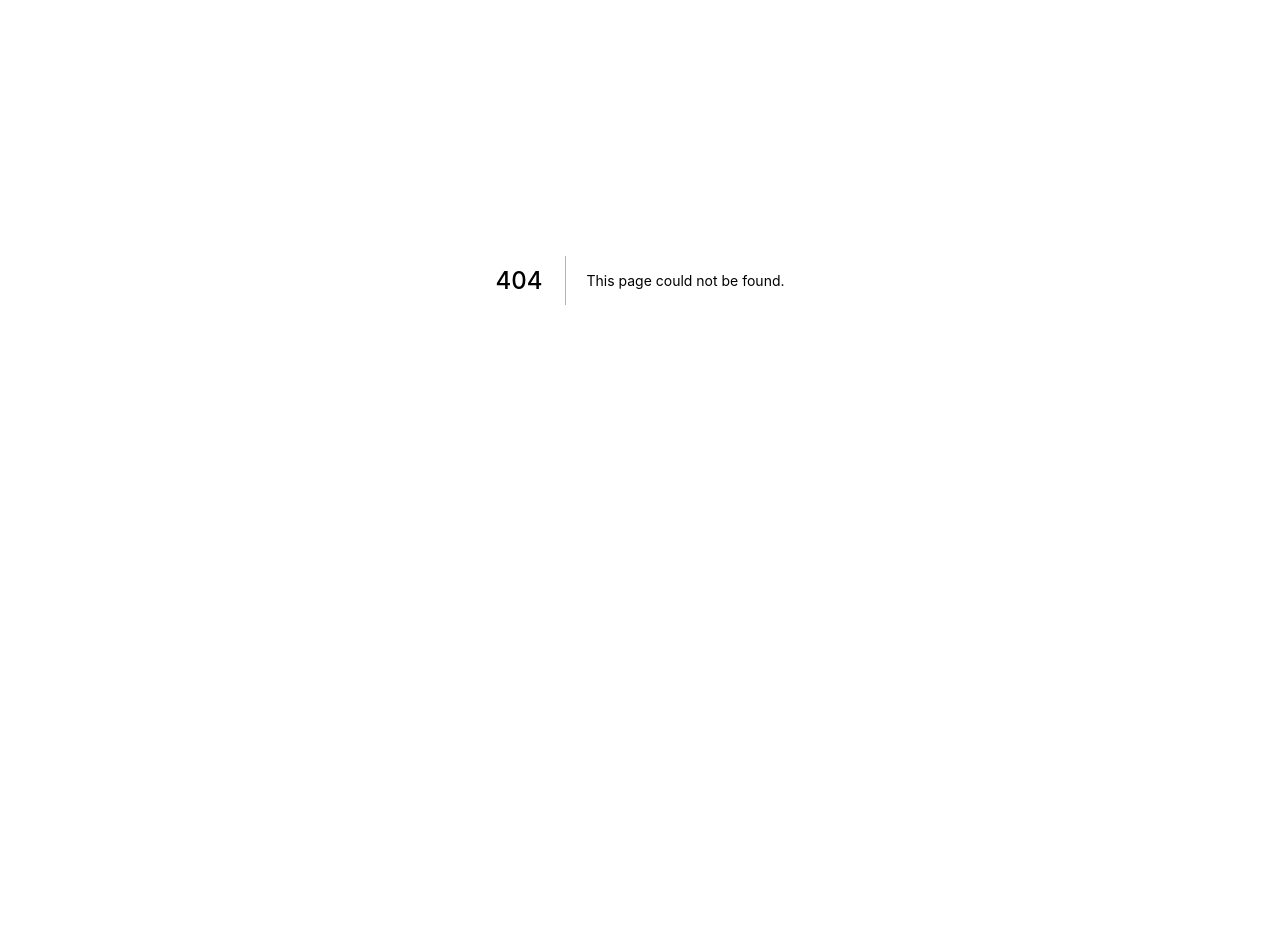
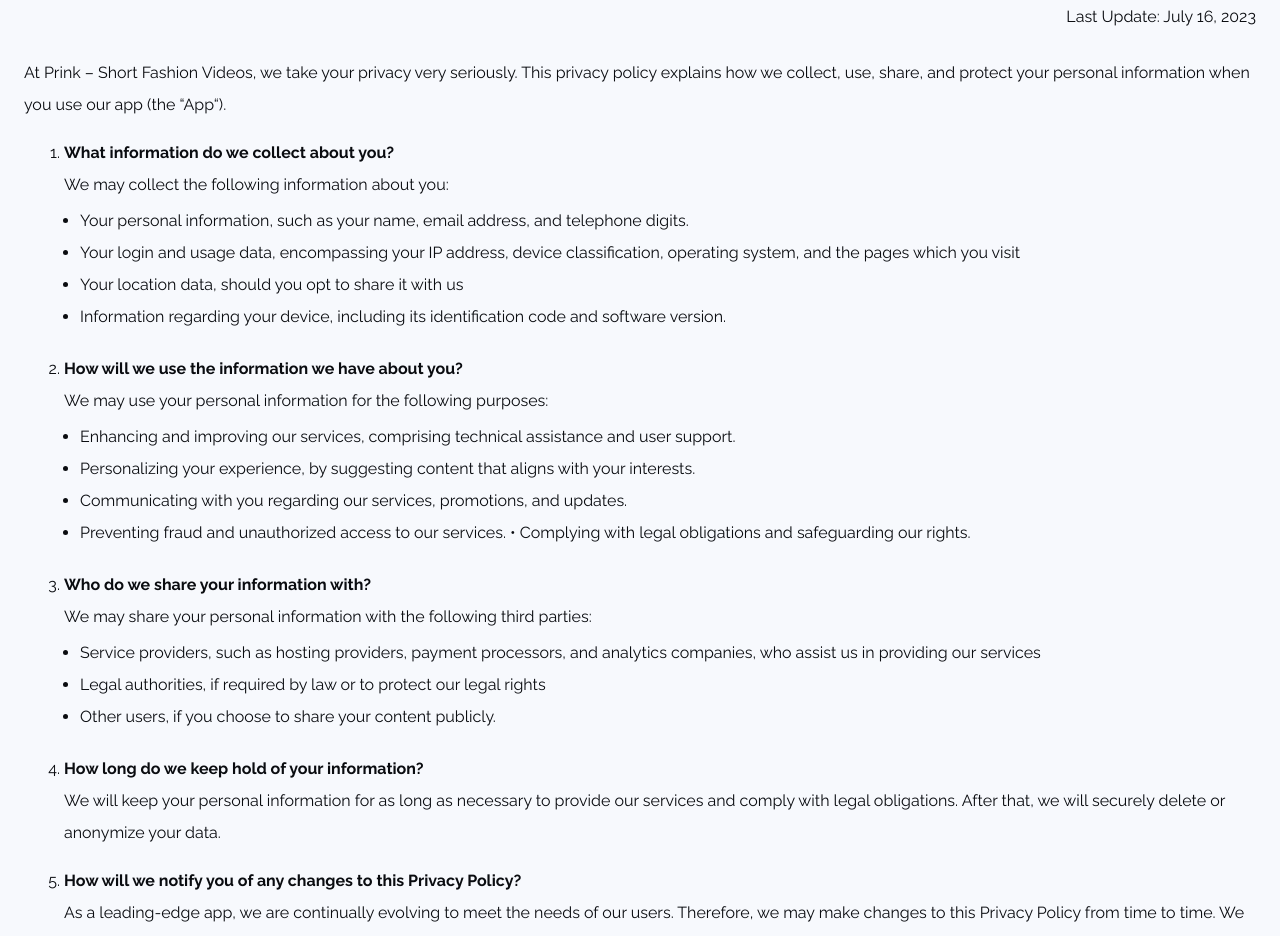
Before and after one commit to Ahmad-Zaaza/Prink-Landing-page, a Next.js app: page /privacy-policy in a window 1280 px wide. Before the commit this address had no page. Shown: the part 120-1056 px from the top of the page. Before the commit the page ends 800 px from the top, so only its background shows below. Built offline with nearby package versions, Linux system fonts and the light colour scheme.

Commit message:
add privacy policy page

```diff
--- /dev/null
+++ b/pages/privacy-policy.tsx
@@ -0,0 +1,266 @@
+import React from "react";
+import Navbar from "../components/Navbar/Navbar";
+import MaxWidthWrapper from "../components/MaxWidthWrapper/MaxWidthWrapper";
+import styled, { css } from "styled-components";
+
+const PrivacyPolicy = () => {
+  return (
+    <div style={{ paddingBlock: 24 }}>
+      <Navbar />
+      {/* <Logo variant="black-colored" /> */}
+      <MaxWidthWrapper>
+        <LastUpdatedContainer>
+          <Subtitle>Last Update: July 16, 2023</Subtitle>
+        </LastUpdatedContainer>
+        <Subtitle>
+          At Prink – Short Fashion Videos, we take your privacy very seriously.
+          This privacy policy explains how we collect, use, share, and protect
+          your personal information when you use our app (the
+          &ldquo;App&ldquo;).
+        </Subtitle>
+        <OrderedList>
+          <li>
+            <Subtitle boldVariant>
+              What information do we collect about you?
+            </Subtitle>
+            <Subtitle>
+              We may collect the following information about you:
+            </Subtitle>
+            <UnOrderedList>
+              <li>
+                Your personal information, such as your name, email address, and
+                telephone digits.
+              </li>
+              <li>
+                Your login and usage data, encompassing your IP address, device
+                classification, operating system, and the pages which you visit
+              </li>
+              <li>Your location data, should you opt to share it with us</li>
+              <li>
+                Information regarding your device, including its identification
+                code and software version.
+              </li>
+            </UnOrderedList>
+          </li>
+          <li>
+            <Subtitle boldVariant>
+              How will we use the information we have about you?
+            </Subtitle>
+            <Subtitle>
+              We may use your personal information for the following purposes:
+            </Subtitle>
+            <UnOrderedList>
+              <li>
+                Enhancing and improving our services, comprising technical
+                assistance and user support.
+              </li>
+              <li>
+                Personalizing your experience, by suggesting content that aligns
+                with your interests.
+              </li>
+              <li>
+                Communicating with you regarding our services, promotions, and
+                updates.
+              </li>
+              <li>
+                Preventing fraud and unauthorized access to our services. •
+                Complying with legal obligations and safeguarding our rights.
+              </li>
+            </UnOrderedList>
+          </li>
+          <li>
+            <Subtitle boldVariant>
+              Who do we share your information with?
+            </Subtitle>
+            <Subtitle>
+              We may share your personal information with the following third
+              parties:
+            </Subtitle>
+            <UnOrderedList>
+              <li>
+                Service providers, such as hosting providers, payment
+                processors, and analytics companies, who assist us in providing
+                our services
+              </li>
+              <li>
+                Legal authorities, if required by law or to protect our legal
+                rights
+              </li>
+              <li>
+                Other users, if you choose to share your content publicly.
+              </li>
+            </UnOrderedList>
+          </li>
+          <li>
+            <Subtitle boldVariant>
+              How long do we keep hold of your information?
+            </Subtitle>
+            <Subtitle>
+              We will keep your personal information for as long as necessary to
+              provide our services and comply with legal obligations. After
+              that, we will securely delete or anonymize your data.
+            </Subtitle>
+          </li>
+          <li>
+            <Subtitle boldVariant>
+              How will we notify you of any changes to this Privacy Policy?
+            </Subtitle>
+            <Subtitle>
+              As a leading-edge app, we are continually evolving to meet the
+              needs of our users. Therefore, we may make changes to this Privacy
+              Policy from time to time. We will notify you of any changes by
+              updating the &quot;Last Updated&quot; date at the top of the
+              policy and by providing you with a notice within the app.
+            </Subtitle>
+          </li>
+          <li>
+            <Subtitle boldVariant>
+              The types of personal data that we use We collect and use the
+              following types of personal data:
+            </Subtitle>
+            <UnOrderedList>
+              <li>Contact information, such as your name and email address.</li>
+              <li>
+                Login and usage data, such as your IP address and device
+                information.
+              </li>
+              <li>Location data, if you choose to share it.</li>
+              <li>User-generated content, such as videos and comments.</li>
+            </UnOrderedList>
+          </li>
+          <li>
+            <Subtitle boldVariant>
+              Cookies and other tracking technologies We use:
+            </Subtitle>
+            <Subtitle>
+              various cookies and tracking technologies to analyze user behavior
+              and to improve our services continually. These technologies will
+              allow us to provide you with highly targeted and personalized
+              content, thereby enhancing your experience with our app.
+            </Subtitle>
+          </li>
+          <li>
+            <Subtitle boldVariant>
+              Permissions to unlock the full potential of our app
+            </Subtitle>
+            <Subtitle>
+              We may require permission to access certain features on your
+              device, such as your camera or microphone. These permissions are
+              necessary to provide you with a highly engaging and immersive
+              experience.
+            </Subtitle>
+          </li>
+          <li>
+            <Subtitle boldVariant>How do we use your personal data?</Subtitle>
+            <Subtitle>
+              We use your personal data to provide and improve our services,
+              personalize your experience, communicate with you, and comply with
+              legal obligations.
+            </Subtitle>
+          </li>
+          <li>
+            <Subtitle boldVariant>How do we share your personal data?</Subtitle>
+            <Subtitle>
+              Rest assured, we highly value your privacy and shall not share
+              your data with any external entities for financial benefit.
+              However, we may disclose your information to reliable third-party
+              service providers that facilitate the provision of our
+              application&apos;s services.
+            </Subtitle>
+          </li>
+          <li>
+            <Subtitle boldVariant>
+              Where do we store your personal data?
+            </Subtitle>
+            <Subtitle>
+              We store your personal data in highly secure servers located in
+              the United Arab Emirates. By using our app, you consent to the
+              transfer of your personal data to the United Arab Emirates.
+            </Subtitle>
+          </li>
+          <li>
+            <Subtitle boldVariant>Your Rights and Choices</Subtitle>
+            <Subtitle>
+              You have the right to access, rectify, and delete your personal
+              data, as well as to object to or restrict its processing. You can
+              exercise these rights by contacting us at info@prink.live. You
+              also have the right to lodge a complaint with a data protection
+              authority.
+            </Subtitle>
+          </li>
+          <li>
+            <Subtitle boldVariant>The security of your personal data</Subtitle>
+            <Subtitle>
+              We take appropriate technical and organizational measures to
+              protect your personal data against unauthorized access,
+              disclosure, and destruction.
+            </Subtitle>
+          </li>
+          <li>
+            <Subtitle boldVariant>
+              How long will we keep your personal data?
+            </Subtitle>
+            <Subtitle>
+              We&apos;ll keep it only for as long as needed to meet the original
+              reasons for collecting it, or as mandated by law.
+            </Subtitle>
+          </li>
+          <li>
+            <Subtitle boldVariant>Complaints</Subtitle>
+            <Subtitle>
+              In the event that you have grievances regarding the data
+              processing activities of our application, it is within your
+              entitlement to file a complaint with the pertinent data protection
+              authority.
+            </Subtitle>
+          </li>
+        </OrderedList>
+      </MaxWidthWrapper>
+    </div>
+  );
+};
+
+export default PrivacyPolicy;
+
+const LastUpdatedContainer = styled.div`
+  display: flex;
+  align-items: center;
+  justify-content: flex-end;
+  margin-bottom: 24px;
+`;
+
+const Subtitle = styled.p<{ boldVariant?: boolean }>`
+  font-size: ${16 / 16}rem;
+  line-height: 32px;
+  text-align: center;
+
+  @media ${(p) => p.theme.queries.tabletAndUp} {
+    font-size: ${16 / 16}rem;
+    line-height: 32px;
+    text-align: unset;
+  }
+
+  ${(p) =>
+    p.boldVariant &&
+    css`
+      text-align: center;
+      font-weight: 700 !important;
+      @media ${(p) => p.theme.queries.tabletAndUp} {
+        font-weight: unset;
+      }
+    `}
+`;
+const OrderedList = styled.ol`
+  display: flex;
+  flex-direction: column;
+  gap: 16px;
+  margin-block: 16px;
+`;
+const UnOrderedList = styled.ul`
+  display: flex;
+  flex-direction: column;
+  gap: 8px;
+  margin-block: 8px;
+  list-style: disc;
+  margin-inline-start: 16px;
+`;
```
